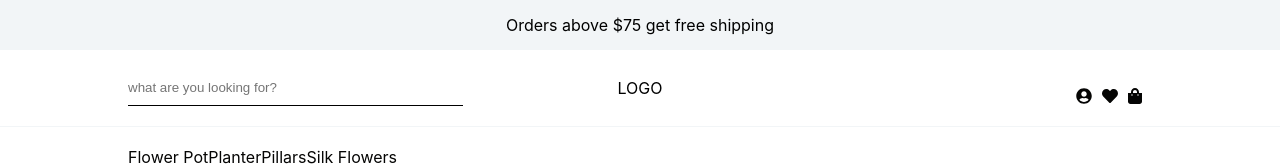
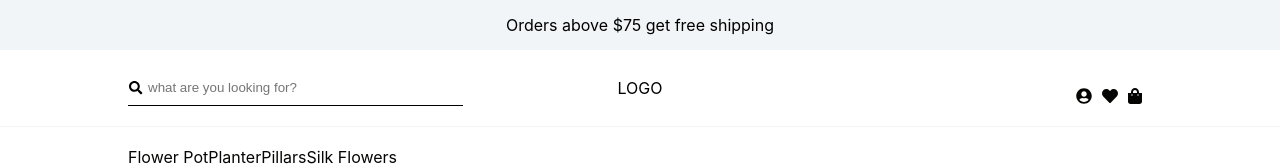
Before and after one commit to cesarcor/inti, a React (Create React App) app: page / in a window 1280 px wide. Shown: the top 166 px of the page. Built offline with nearby package versions, Linux system fonts and the light colour scheme.

Commit message:
add submit btn + icons

```diff
--- a/src/components/search-form/search-form.jsx
+++ b/src/components/search-form/search-form.jsx
@@ -1,10 +1,13 @@
 import React from 'react';
 import styles from './search-form.module.scss';
+import { FontAwesomeIcon } from '@fortawesome/react-fontawesome';
+import { faSearch } from '@fortawesome/free-solid-svg-icons';
 
 const SearchForm = () => {
     return (
         <form className={styles.search_form}>
             <input type="text" placeholder="what are you looking for?" />
+            <button type="submit" className={styles.submit_btn}><FontAwesomeIcon icon={faSearch} /></button>
         </form>
     )
 }
--- a/src/components/search-form/search-form.module.scss
+++ b/src/components/search-form/search-form.module.scss
@@ -1,10 +1,19 @@
 .search_form{
     width: 100%;
+    position: relative;
 
     input{
         width: 100%;
         border: none;
         border-bottom: 1px solid black;
-        padding: 10px 10px 10px 0px;
+        padding: 10px 10px 10px 20px;
+    }
+
+    .submit_btn{
+        position: absolute;
+        top: 10px;
+        left: -5px;
+        background: transparent;
+        border: none;
     }
 }
```
